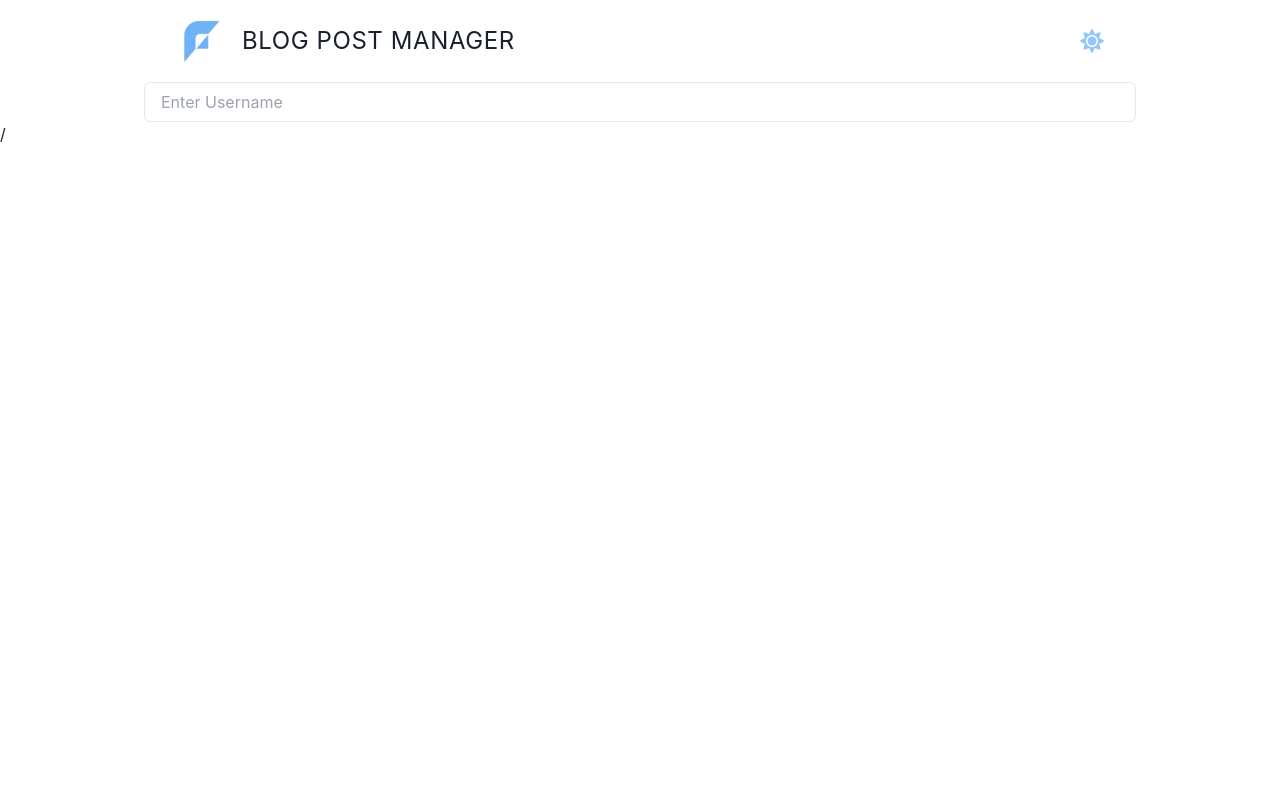
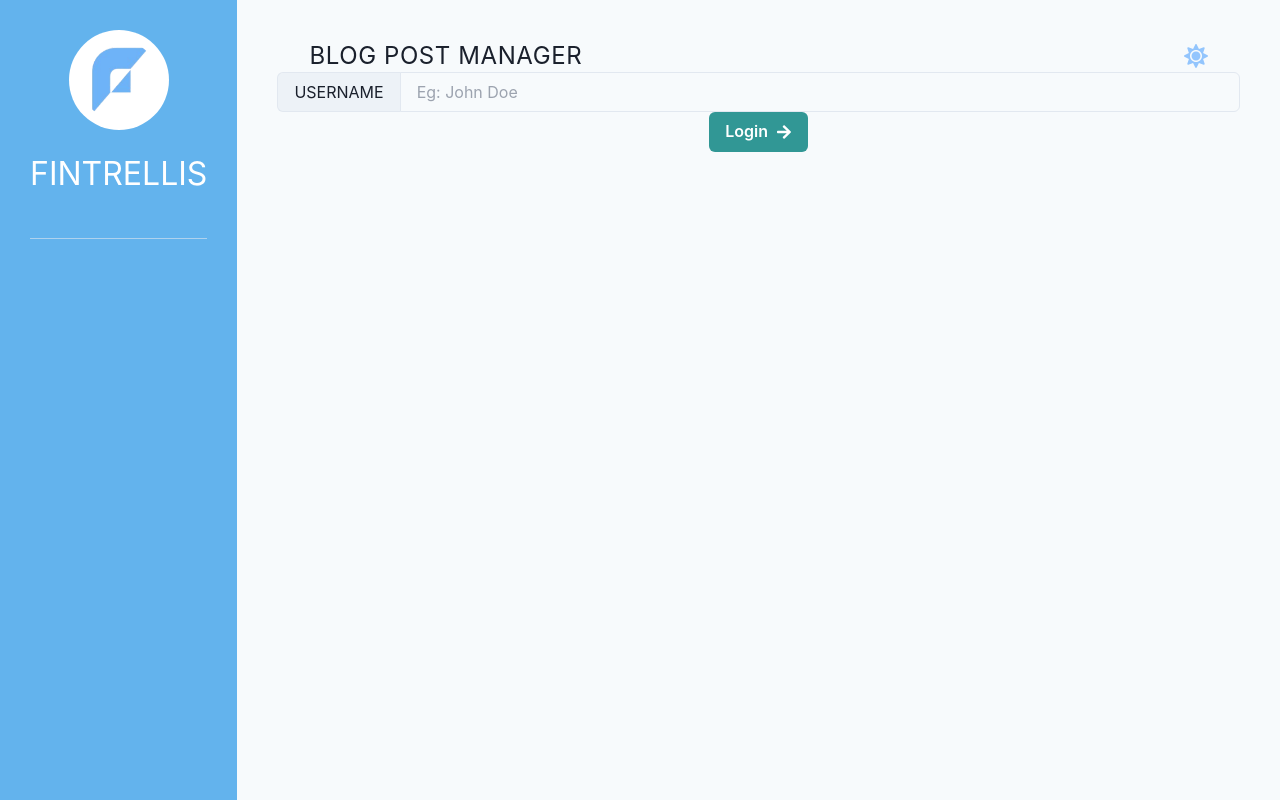
Before and after one commit to githiomi/Fintrellis-Blog-Post-Manager, a React (Vite) app: page / in a window 1280 px wide. Built offline with nearby package versions, Linux system fonts and the light colour scheme.

Commit message:
feat: created new layout and completed side nav design

```diff
--- a/index.html
+++ b/index.html
@@ -3,7 +3,7 @@
 
 <head>
   <meta charset="UTF-8" />
-  <link rel="icon" type="image/png" href="/public/fintrellis_logo.png" />
+  <link rel="icon" type="image/png" href="/fintrellis_logo.png" />
   <meta name="viewport" content="width=device-width, initial-scale=1.0" />
   <title>Fintrellis Blog Post Manager</title>
 </head>
--- /dev/null
+++ b/src/components/SideNav.tsx
@@ -0,0 +1,26 @@
+import { Divider, Flex, Image, Text } from '@chakra-ui/react';
+
+function SideNavComponent() {
+
+   const logo_url = '/fintrellis_logo.png';
+
+   return (
+      <div>
+
+         <Flex direction={{ base: 'row', md: 'column' }} alignItems="center" gap={5}>
+            <Image
+               bg='white'
+               rounded='full'
+               p='10px'
+               boxSize="100px"
+               src={logo_url} />
+            <Text as="h1" textColor="white" fontSize="2rem" className='uppercase'>Fintrellis</Text>
+         </Flex>
+
+         <Divider display={{ base: 'hidden', md: 'block' }} mt={10} />
+
+      </div>
+   )
+}
+
+export default SideNavComponent
--- a/src/components/header.tsx
+++ b/src/components/header.tsx
@@ -1,36 +1,36 @@
+import { Avatar, Box, Flex, Spacer, Text } from "@chakra-ui/react";
 import { useState } from "react"
-import { FaSun, FaUser } from 'react-icons/fa'
-
+import { FaSun } from 'react-icons/fa'
 
 const HeaderComponent = () => {
 
    const [authState, setAuthState] = useState(false);
-   const logo = "/fintrellis_logo.png"
+   const profile_picture = "/profile_picture.png"
+   const username = "Daniel Githiomi"
 
    return (
-      <div className="w-full px-8 flex justify-between">
 
-         <div className="flex py-4 items-center gap-4 cursor-pointer hover:scale-[1.01] ease-in-out duration-300">
-            <img src={logo} alt='This is the Application Logo' className="w-[50px]" />
+      <Flex className="w-full px-8 flex justify-between">
 
-            <h1 className="text-2xl uppercase tracking-wide" onClick={() => setAuthState((current) => !current)}>Blog Post Manager</h1>
-         </div>
+         <h1 className="text-2xl uppercase tracking-wide" onClick={() => setAuthState((current) => !current)}>Blog Post Manager</h1>
+
+         <Spacer />
 
          <div className="flex items-center">
 
             <FaSun className="text-blue-300 text-2xl hover:text-blue-400 cursor-pointer duration-200 ease-in-out hover:ease-in" />
 
-            {authState && <div className="flex items-center justify-end ml-4 bg-gray-800 py-2 px-4 rounded-lg">
+            {authState &&
+               <Box alignContent="center">
+                  <Avatar name={username} src={profile_picture} />
 
-               <p className="text-xl">Daniel Githiomi</p>
-               <FaUser className="bg-white text-black rounded-full text-2xl mx-4 p-1" />
-
-            </div>
+                  <Text>Daniel Githiomi</Text>
+               </Box>
             }
 
          </div>
 
-      </div>
+      </Flex>
    )
 }
 
--- a/src/layouts/MainLayout.tsx
+++ b/src/layouts/MainLayout.tsx
@@ -1,14 +1,33 @@
 import { Outlet } from "react-router-dom";
 import HeaderComponent from "../components/Header";
-import { Container } from "@chakra-ui/react";
+import { Grid, GridItem } from "@chakra-ui/react";
+import SideNavComponent from "../components/SideNav";
 
 const MainLayout = () => {
+
    return (
       <>
-         <Container maxW='container.lg'>
-            <HeaderComponent />
-            <Outlet />
-         </Container>
+         <Grid templateColumns="repeat(6, 1fr)" bg="gray.50">
+
+            <GridItem
+               as="aside"
+               colSpan={{ base: 6, md: 2, lg: 1 }}
+               bg="blue.300"
+               minH={{ md: "100vh" }}
+               p={30}>
+
+               <SideNavComponent />
+            </GridItem>
+
+            <GridItem
+               as="main"
+               colSpan={{ base: 6, md: 4, lg: 5 }}
+               p={10}>
+               <HeaderComponent />
+               <Outlet />
+            </GridItem>
+
+         </Grid>
       </>
    )
 }
--- a/src/main.tsx
+++ b/src/main.tsx
@@ -8,6 +8,6 @@ ReactDOM.createRoot(document.getElementById('root')!).render(
   <React.StrictMode>
     <ChakraProvider>
       <App />
-    </ChakraProvider>/
+    </ChakraProvider>
   </React.StrictMode>,
 )
--- a/src/pages/LoginPage.tsx
+++ b/src/pages/LoginPage.tsx
@@ -1,9 +1,23 @@
-import { Input } from '@chakra-ui/react'
+import { Button, Input, InputGroup, InputLeftAddon } from '@chakra-ui/react'
+import { useState } from 'react'
+import { FaArrowRight } from 'react-icons/fa';
 
 const LoginPage = () => {
+
+   const [username, setUsername] = useState("");
+
    return (
       <div className="flex-1 grid place-items-center">
-         <Input placeholder='Enter Username' size='md' />
+
+         <InputGroup size='md' className='uppercase'>
+            <InputLeftAddon>Username</InputLeftAddon>
+            <Input placeholder='Eg: John Doe' type='text' onChange={(e) => setUsername(e.target.value)} />
+         </InputGroup>
+
+         <Button rightIcon={<FaArrowRight />} colorScheme='teal' onClick={() => console.log(username)}>
+            Login
+         </Button>
+
       </div>
    )
 }
```
